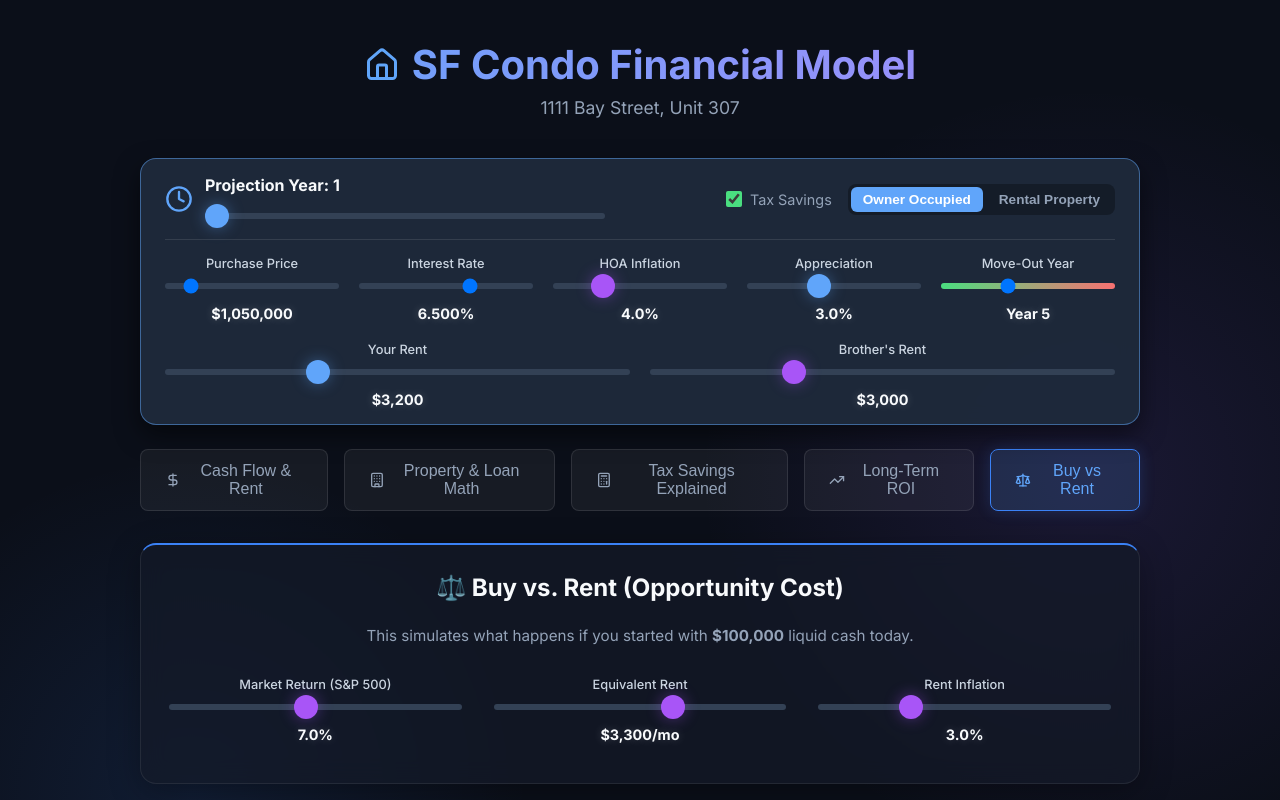
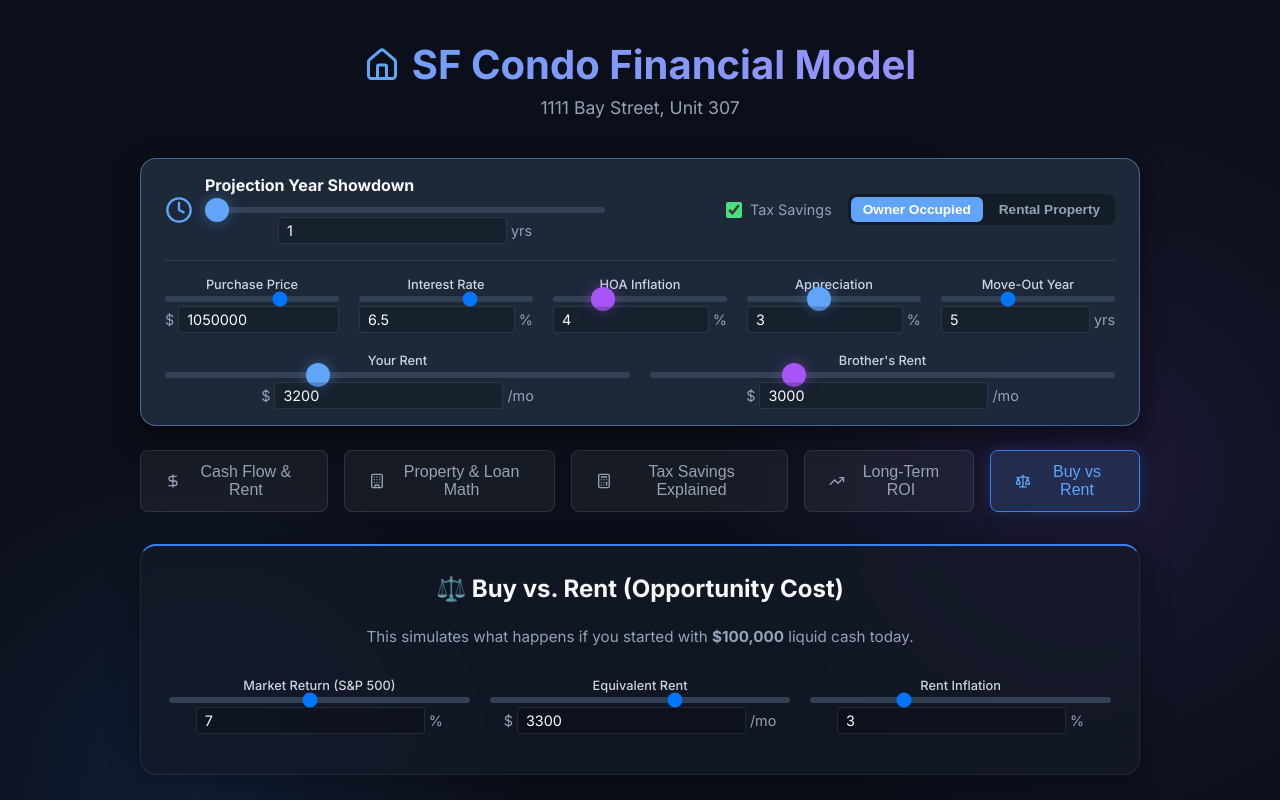
Before and after one commit to ehongkuo/sf-condo-model, a React app in the folder app/: page / in a window 1280 px wide. Both pictures are taken after a click on the button "Buy vs Rent". Shown: the top 800 px of the page. Built offline with nearby package versions, Linux system fonts and the light colour scheme; the HTML template or start-up script is replaced by a standard one.

Commit message:
Add EditableSlider for type-to-edit values, fix OpportunityCostTab NaN, zero rent after move out

```diff
--- a/app/src/App.jsx
+++ b/app/src/App.jsx
@@ -7,7 +7,9 @@ import {
   TrendingUp,
   Clock,
   Scale,
+  Info,
 } from "lucide-react";
+import { EditableSlider } from "./EditableSlider";
 import CashFlowTab from "./CashFlowTab";
 import LoanTab from "./LoanTab";
 import TaxTab from "./TaxTab";
@@ -291,18 +293,18 @@ function App() {
                 }}
               >
                 <span style={{ fontWeight: "bold", color: "#f8fafc" }}>
-                  Projection Year: {selectedYear}
+                  Projection Year Showdown
                 </span>
               </div>
-              <input
-                type="range"
-                min="1"
-                max="30"
-                step="1"
+              <EditableSlider
+                label=""
                 value={selectedYear}
-                onChange={(e) => setSelectedYear(Number(e.target.value))}
+                setValue={setSelectedYear}
+                min={1}
+                max={30}
+                step={1}
+                format="years"
                 className="slider blue-slider"
-                style={{ width: "100%", margin: 0 }}
               />
             </div>
           </div>
@@ -376,177 +378,97 @@ function App() {
 
         {/* Bottom Row: Global Sliders */}
         <div style={{ display: "flex", gap: "20px", flexWrap: "wrap" }}>
-          <div className="slider-group" style={{ flex: 1, minWidth: "150px" }}>
-            <label style={{ fontSize: "0.8rem" }}>Purchase Price</label>
-            <input
-              type="range"
-              min="800000"
-              max="3000000"
-              step="10000"
+          <EditableSlider
+            label="Purchase Price"
             value={purchasePrice}
-              onChange={(e) => setPurchasePrice(Number(e.target.value))}
-              className="slider"
-              style={{ width: "100%" }}
+            setValue={setPurchasePrice}
+            min={100000}
+            max={1500000}
+            step={10000}
+            format="currency"
           />
-            <div className="rent-value" style={{ fontSize: "0.9rem" }}>
-              {formatCurrency(purchasePrice)}
-            </div>
-          </div>
-          <div className="slider-group" style={{ flex: 1, minWidth: "150px" }}>
-            <label style={{ fontSize: "0.8rem" }}>Interest Rate</label>
-            <input
-              type="range"
-              min="0.0"
-              max="10.0"
-              step="0.125"
+          <EditableSlider
+            label="Interest Rate"
             value={interestRate}
-              onChange={(e) => setInterestRate(Number(e.target.value))}
-              className="slider"
-              style={{ width: "100%" }}
+            setValue={setInterestRate}
+            min={0.0}
+            max={10.0}
+            step={0.125}
+            format="percentage"
           />
-            <div className="rent-value" style={{ fontSize: "0.9rem" }}>
-              {interestRate.toFixed(3)}%
-            </div>
-          </div>
-          <div className="slider-group" style={{ flex: 1, minWidth: "150px" }}>
-            <label style={{ fontSize: "0.8rem" }}>HOA Inflation</label>
-            <input
-              type="range"
-              min="2"
-              max="10"
-              step="0.5"
+          <EditableSlider
+            label="HOA Inflation"
             value={hoaInflation}
-              onChange={(e) => setHoaInflation(Number(e.target.value))}
+            setValue={setHoaInflation}
+            min={2}
+            max={10}
+            step={0.5}
+            format="percentage"
             className="slider purple-slider"
-              style={{ width: "100%" }}
           />
-            <div className="rent-value" style={{ fontSize: "0.9rem" }}>
-              {hoaInflation.toFixed(1)}%
-            </div>
-          </div>
-          <div className="slider-group" style={{ flex: 1, minWidth: "150px" }}>
-            <label style={{ fontSize: "0.8rem" }}>Appreciation</label>
-            <input
-              type="range"
-              min="-5"
-              max="15"
-              step="0.5"
+          <EditableSlider
+            label="Appreciation"
             value={appreciation}
-              onChange={(e) => setAppreciation(Number(e.target.value))}
+            setValue={setAppreciation}
+            min={-5}
+            max={15}
+            step={0.5}
+            format="percentage"
             className="slider blue-slider"
-              style={{ width: "100%" }}
           />
-            <div className="rent-value" style={{ fontSize: "0.9rem" }}>
-              {appreciation.toFixed(1)}%
-            </div>
-          </div>
           {isRental && (
-            <div
-              className="slider-group"
-              style={{ flex: 1, minWidth: "150px" }}
-            >
-              <label style={{ fontSize: "0.8rem" }}>OpEx (% of Value/Yr)</label>
-              <input
-                type="range"
-                min="0.1"
-                max="3.0"
-                step="0.05"
+            <EditableSlider
+              label="OpEx (% of Value/Yr)"
               value={operatingExpenseRate}
-                onChange={(e) =>
-                  setOperatingExpenseRate(Number(e.target.value))
-                }
+              setValue={setOperatingExpenseRate}
+              min={0.1}
+              max={3.0}
+              step={0.05}
+              format="percentage"
               className="slider red-slider"
-                style={{ width: "100%" }}
             />
-              <div className="rent-value" style={{ fontSize: "0.9rem" }}>
-                {operatingExpenseRate.toFixed(2)}%
-              </div>
-            </div>
           )}
-          <div className="slider-group" style={{ flex: 1, minWidth: "150px" }}>
-            <label style={{ fontSize: "0.8rem" }}>Move-Out Year</label>
-            <input
-              type="range"
-              min="2"
-              max="10"
-              step="1"
+          <EditableSlider
+            label="Move-Out Year"
             value={moveOutYear}
-              onChange={(e) => setMoveOutYear(Number(e.target.value))}
-              className="slider"
-              style={{
-                width: "100%",
-                background: "linear-gradient(90deg, #4ade80, #f87171)",
-              }}
+            setValue={setMoveOutYear}
+            min={2}
+            max={10}
+            step={1}
+            format="years"
           />
-            <div className="rent-value" style={{ fontSize: "0.9rem" }}>
-              Year {moveOutYear}
-            </div>
-          </div>
           {isRental ? (
-            <div
-              className="slider-group"
-              style={{ flex: 1, minWidth: "150px" }}
-            >
-              <label style={{ fontSize: "0.8rem" }}>
-                Tenant Rent (Monthly)
-              </label>
-              <input
-                type="range"
-                min="0"
-                max="15000"
-                step="100"
+            <EditableSlider
+              label="Tenant Rent (Monthly)"
               value={tenantRent}
-                onChange={(e) => setTenantRent(Number(e.target.value))}
-                className="slider"
-                style={{
-                  width: "100%",
-                  background: "linear-gradient(90deg, #60a5fa, #a855f7)",
-                }}
+              setValue={setTenantRent}
+              min={0}
+              max={15000}
+              step={100}
+              format="currency/mo"
             />
-              <div className="rent-value" style={{ fontSize: "0.9rem" }}>
-                {formatCurrency(tenantRent)}
-              </div>
-            </div>
           ) : (
             <>
-              <div
-                className="slider-group"
-                style={{ flex: 1, minWidth: "150px" }}
-              >
-                <label style={{ fontSize: "0.8rem" }}>Your Rent</label>
-                <input
-                  type="range"
-                  min="0"
-                  max="10000"
-                  step="100"
+              <EditableSlider
+                label="Your Rent"
                 value={userRent}
-                  onChange={(e) => setUserRent(Number(e.target.value))}
+                setValue={setUserRent}
+                min={0}
+                max={10000}
+                step={100}
+                format="currency/mo"
                 className="slider blue-slider"
-                  style={{ width: "100%" }}
               />
-                <div className="rent-value" style={{ fontSize: "0.9rem" }}>
-                  {formatCurrency(userRent)}
-                </div>
-              </div>
-              <div
-                className="slider-group"
-                style={{ flex: 1, minWidth: "150px" }}
-              >
-                <label style={{ fontSize: "0.8rem" }}>Brother's Rent</label>
-                <input
-                  type="range"
-                  min="0"
-                  max="10000"
-                  step="100"
+              <EditableSlider
+                label="Brother's Rent"
                 value={brotherRent}
-                  onChange={(e) => setBrotherRent(Number(e.target.value))}
+                setValue={setBrotherRent}
+                min={0}
+                max={10000}
+                step={100}
+                format="currency/mo"
                 className="slider purple-slider"
-                  style={{ width: "100%" }}
               />
-                <div className="rent-value" style={{ fontSize: "0.9rem" }}>
-                  {formatCurrency(brotherRent)}
-                </div>
-              </div>
             </>
           )}
         </div>
--- /dev/null
+++ b/app/src/EditableSlider.jsx
@@ -0,0 +1,73 @@
+import React from "react";
+
+export function EditableSlider({
+  label,
+  value,
+  setValue,
+  min,
+  max,
+  step,
+  format = "currency",
+  className = "slider",
+  width = "100%",
+}) {
+  const isCurrency = format.startsWith("currency");
+  const isPercentage = format.startsWith("percentage");
+
+  return (
+    <div className="slider-group" style={{ flex: 1, minWidth: "150px" }}>
+      <label
+        style={{ fontSize: "0.8rem", marginBottom: "4px", display: "block" }}
+      >
+        {label}
+      </label>
+      <input
+        type="range"
+        min={min}
+        max={max}
+        step={step}
+        value={value}
+        onChange={(e) => setValue(Number(e.target.value))}
+        className={className}
+        style={{ width: "100%" }}
+      />
+      <div
+        style={{
+          display: "flex",
+          alignItems: "center",
+          gap: "4px",
+          marginTop: "4px",
+        }}
+      >
+        {isCurrency && (
+          <span style={{ fontSize: "0.9rem", color: "#94a3b8" }}>$</span>
+        )}
+        <input
+          type="number"
+          value={value}
+          onChange={(e) => setValue(Number(e.target.value))}
+          style={{
+            background: "rgba(0,0,0,0.2)",
+            border: "1px solid rgba(255,255,255,0.1)",
+            color: "#f8fafc",
+            padding: "4px 8px",
+            borderRadius: "4px",
+            width: width,
+            fontSize: "0.9rem",
+            fontFamily: "inherit",
+            outline: "none",
+          }}
+        />
+        {isPercentage && (
+          <span style={{ fontSize: "0.9rem", color: "#94a3b8" }}>%</span>
+        )}
+        {format === "currency/mo" && (
+          <span style={{ fontSize: "0.9rem", color: "#94a3b8" }}>/mo</span>
+        )}
+        {format === "years" && (
+          <span style={{ fontSize: "0.9rem", color: "#94a3b8" }}>yrs</span>
+        )}
+      </div>
+    </div>
+  );
+}
--- a/app/src/OpportunityCostTab.jsx
+++ b/app/src/OpportunityCostTab.jsx
@@ -1,5 +1,6 @@
 import React, { useState, useMemo } from "react";
 import { formatCurrency } from "./utils";
+import { EditableSlider } from "./EditableSlider";
 
 function OpportunityCostTab({
   purchasePrice,
@@ -152,8 +153,9 @@ function OpportunityCostTab({
       totalHouseCashBurned += userNetCostThisMonth;
 
       // --- RENTING COSTS FOR THIS MONTH ---
-      const currentEquivalentRent =
-        equivalentRent * Math.pow(1 + rentInflation / 100, yearIndex);
+      const currentEquivalentRent = isRental
+        ? 0
+        : equivalentRent * Math.pow(1 + rentInflation / 100, yearIndex);
       totalRentCashBurned += currentEquivalentRent;
 
       // Compound the portfolios
@@ -213,6 +215,7 @@ function OpportunityCostTab({
       finalMonthlyRentCost,
       initialDownPaymentUser,
       initialClosingCostsUser,
+      userEquityShare,
     };
   }, [
     purchasePrice,
@@ -251,58 +254,36 @@ function OpportunityCostTab({
             flexWrap: "wrap",
             justifyContent: "center",
             marginTop: "32px",
+            gap: "20px",
           }}
         >
-          <div className="slider-group" style={{ flex: 1, minWidth: "150px" }}>
-            <label style={{ fontSize: "0.8rem" }}>
-              Market Return (S&P 500)
-            </label>
-            <input
-              type="range"
-              min="0"
-              max="15"
-              step="0.5"
+          <EditableSlider
+            label="Market Return (S&P 500)"
             value={stockMarketReturn}
-              onChange={(e) => setStockMarketReturn(Number(e.target.value))}
-              className="slider purple-slider"
-              style={{ width: "100%" }}
+            setValue={setStockMarketReturn}
+            min={0}
+            max={15}
+            step={0.5}
+            format="percentage"
           />
-            <div className="rent-value" style={{ fontSize: "0.9rem" }}>
-              {stockMarketReturn.toFixed(1)}%
-            </div>
-          </div>
-          <div className="slider-group" style={{ flex: 1, minWidth: "150px" }}>
-            <label style={{ fontSize: "0.8rem" }}>Equivalent Rent</label>
-            <input
-              type="range"
-              min="500"
-              max="5000"
-              step="50"
+          <EditableSlider
+            label="Equivalent Rent"
             value={equivalentRent}
-              onChange={(e) => setEquivalentRent(Number(e.target.value))}
-              className="slider purple-slider"
-              style={{ width: "100%" }}
+            setValue={setEquivalentRent}
+            min={500}
+            max={5000}
+            step={50}
+            format="currency/mo"
           />
-            <div className="rent-value" style={{ fontSize: "0.9rem" }}>
-              {formatCurrency(equivalentRent)}/mo
-            </div>
-          </div>
-          <div className="slider-group" style={{ flex: 1, minWidth: "150px" }}>
-            <label style={{ fontSize: "0.8rem" }}>Rent Inflation</label>
-            <input
-              type="range"
-              min="0"
-              max="10"
-              step="0.5"
+          <EditableSlider
+            label="Rent Inflation"
             value={rentInflation}
-              onChange={(e) => setRentInflation(Number(e.target.value))}
-              className="slider purple-slider"
-              style={{ width: "100%" }}
+            setValue={setRentInflation}
+            min={0}
+            max={10}
+            step={0.5}
+            format="percentage"
           />
-            <div className="rent-value" style={{ fontSize: "0.9rem" }}>
-              {rentInflation.toFixed(1)}%
-            </div>
-          </div>
         </div>
       </div>
 
```
Lines whose indentation alone changed are shown as unchanged.
